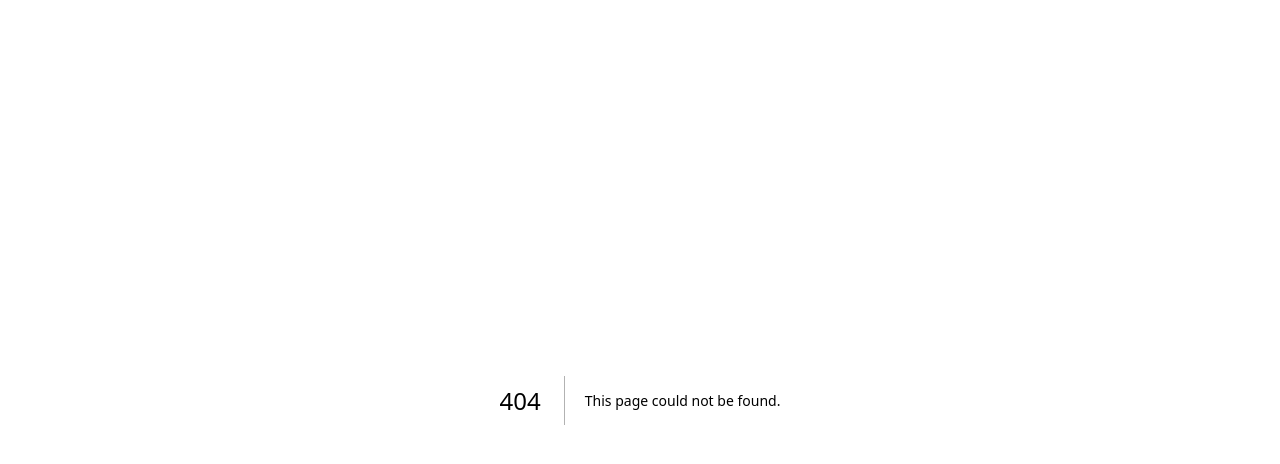
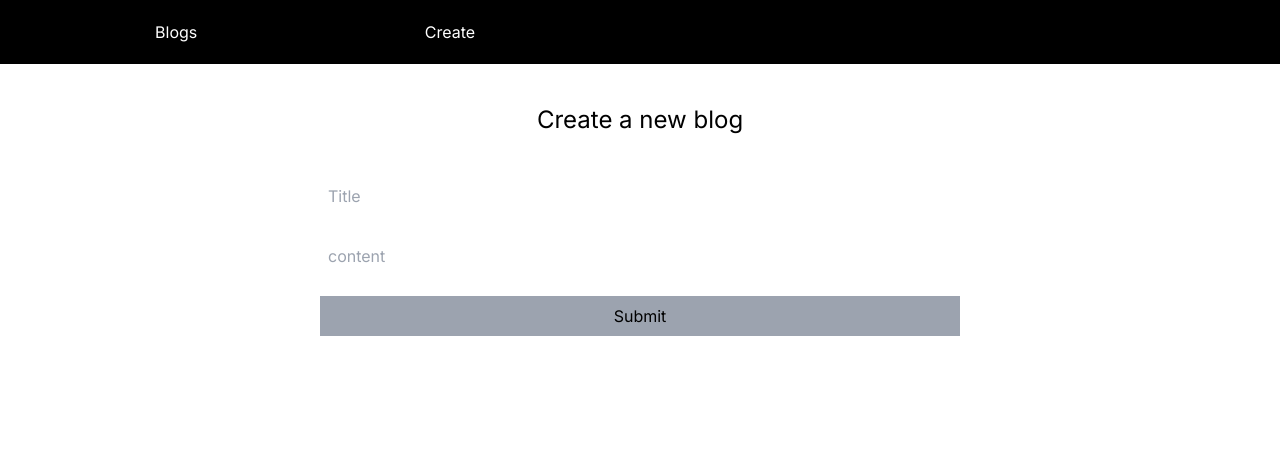
Before and after one commit to Nitesh-04/BlogSphere, a Next.js app: page /create in a window 1280 px wide. Before the commit this address had no page. Shown: the top 464 px of the page. Built offline with nearby package versions, Linux system fonts and the light colour scheme.

Commit message:
feat: creat blog

```diff
--- /dev/null
+++ b/app/actions.ts
@@ -0,0 +1,14 @@
+"use server"
+
+import prisma from "@/lib/db";
+
+export default async function createForm(formdata : FormData)
+{
+    await prisma.blog.create({
+        data: {
+            title: formdata.get("title") as string,
+            content: formdata.get("content") as string
+        }
+    });
+
+}
--- a/app/blogs/page.tsx
+++ b/app/blogs/page.tsx
@@ -9,9 +9,9 @@ export default async function Blogs()
     return (
         <div className="flex flex-col justify-center items-center w-1/2 mx-auto pt-24">
             <h1 className="text-4xl font-bold text-center">Blogs ({count})</h1>
-            <ul className="flex flex-col items-center justify-center pt-10">
+            <ul className="flex flex-col items-center justify-center pt-10 mt">
                 {blogs.map((blog) => (
-                <li key={blog.id} className="text-lg">
+                <li key={blog.id} className="text-lg mt-5">
                     <Link href={`/blogs/${blog.id}`}>{blog.title}</Link>
                 </li>
             ))}
--- /dev/null
+++ b/app/create/page.tsx
@@ -0,0 +1,15 @@
+
+import createForm from "../actions";
+
+export default async function createPage()
+{
+
+    return (
+        <form action={createForm} className="flex flex-col mt-10 gap-5">
+            <h1 className="text-2xl text-center">Create a new blog</h1>
+            <input type="text" name="title" placeholder="Title" className="text-black w-1/2 mx-auto mt-5 p-2" />
+            <input type="text" name="content" size={50} placeholder="content" className="text-black w-1/2 mx-auto p-2" />
+            <button type="submit" className="bg-gray-400 text-black w-1/2 mx-auto p-2">Submit</button>
+        </form>
+    )
+}
--- a/app/globals.css
+++ b/app/globals.css
@@ -1,33 +1,3 @@
 @tailwind base;
 @tailwind components;
 @tailwind utilities;
-
-:root {
-  --foreground-rgb: 0, 0, 0;
-  --background-start-rgb: 214, 219, 220;
-  --background-end-rgb: 255, 255, 255;
-}
-
-@media (prefers-color-scheme: dark) {
-  :root {
-    --foreground-rgb: 255, 255, 255;
-    --background-start-rgb: 0, 0, 0;
-    --background-end-rgb: 0, 0, 0;
-  }
-}
-
-body {
-  color: rgb(var(--foreground-rgb));
-  background: linear-gradient(
-      to bottom,
-      transparent,
-      rgb(var(--background-end-rgb))
-    )
-    rgb(var(--background-start-rgb));
-}
-
-@layer utilities {
-  .text-balance {
-    text-wrap: balance;
-  }
-}
--- a/app/layout.tsx
+++ b/app/layout.tsx
@@ -1,12 +1,13 @@
 import type { Metadata } from "next";
 import { Inter } from "next/font/google";
 import "./globals.css";
+import Header from "@/components/header";
 
 const inter = Inter({ subsets: ["latin"] });
 
 export const metadata: Metadata = {
-  title: "Create Next App",
-  description: "Generated by create next app",
+  title: "blogSphere",
+  description: "ur mini blog platform",
 };
 
 export default function RootLayout({
@@ -16,7 +17,10 @@ export default function RootLayout({
 }>) {
   return (
     <html lang="en">
-      <body className={inter.className}>{children}</body>
+      <body className={inter.className}>
+        <Header/>
+        {children}
+      </body>
     </html>
   );
 }
--- /dev/null
+++ b/components/Header.tsx
@@ -0,0 +1,14 @@
+import Link from "next/link";
+
+export default function Header()
+{
+    return (
+        <div className="flex flex-row items-center w-full h-16 bg-black text-black">
+            <h1 className="text-2xl font-bold ml-5">blogSphere</h1>
+            <div className="flex flex-row justify-between items-center w-1/4 mr-5">
+                <Link href="/blogs" className="text-white">Blogs</Link>
+                <Link href="/create" className="text-white ml-5">Create</Link>
+            </div>
+        </div>
+    )
+}
```
Also changed, not shown: 1 other file (tests, documents, lock files or other folders).
